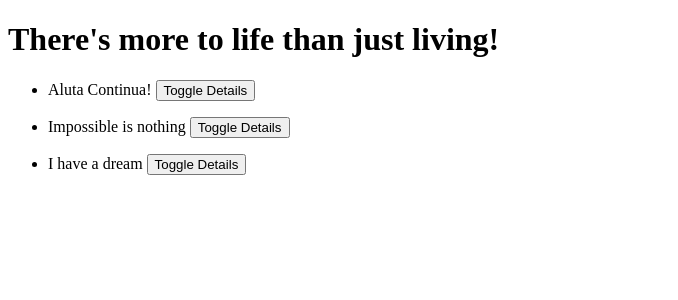
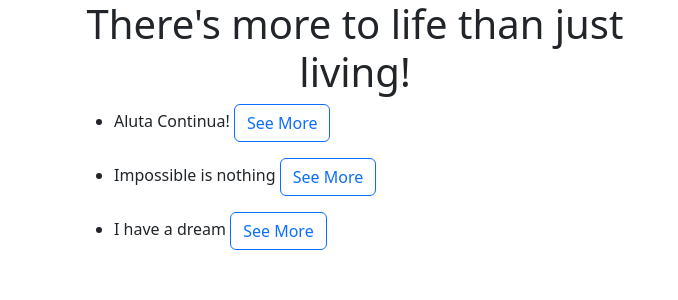
Before and after one commit to NIelsen-Mudaki/Quota, an Angular app: page / in a window 1280 px wide. Shown: the top 300 px of the page, without its empty margins (0-678 px from the left). Built offline with nearby package versions, Linux system fonts and the light colour scheme.

Commit message:
add style to toggle and delete buttons

```diff
--- a/src/app/app.module.ts
+++ b/src/app/app.module.ts
@@ -5,12 +5,14 @@ import { AppRoutingModule } from './app-routing.module';
 import { AppComponent } from './app.component';
 import { QuoteComponent } from './quote/quote.component';
 import { QuoteDetailComponent } from './quote-detail/quote-detail.component';
+import { QuoteFormComponent } from './quote-form/quote-form.component';
 
 @NgModule({
   declarations: [
     AppComponent,
     QuoteComponent,
-    QuoteDetailComponent
+    QuoteDetailComponent,
+    QuoteFormComponent
   ],
   imports: [
     BrowserModule,
--- a/src/app/quote-detail/quote-detail.component.html
+++ b/src/app/quote-detail/quote-detail.component.html
@@ -1,4 +1,4 @@
 <p>
     {{quote.description}}
 </p>
-<button (click) = 'quoteComplete(true)'>Complete</button>
+<button (click) = 'quoteDelete(true)' class="btn btn-outline-danger">I have read this</button>
--- a/src/app/quote-detail/quote-detail.component.ts
+++ b/src/app/quote-detail/quote-detail.component.ts
@@ -11,7 +11,7 @@ export class QuoteDetailComponent implements OnInit {
   quote!: Quote;
   @Output() isComplete = new EventEmitter<boolean>();
 
-  quoteComplete(complete:boolean) {
+  quoteDelete(complete:boolean) {
     this.isComplete.emit(complete)
   }
 
--- /dev/null
+++ b/src/app/quote-form/quote-form.component.html
@@ -0,0 +1 @@
+<p>quote-form works!</p>
--- /dev/null
+++ b/src/app/quote-form/quote-form.component.ts
@@ -0,0 +1,15 @@
+import { Component, OnInit } from '@angular/core';
+
+@Component({
+  selector: 'app-quote-form',
+  templateUrl: './quote-form.component.html',
+  styleUrls: ['./quote-form.component.css']
+})
+export class QuoteFormComponent implements OnInit {
+
+  constructor() { }
+
+  ngOnInit(): void {
+  }
+
+}
--- a/src/app/quote/quote.component.html
+++ b/src/app/quote/quote.component.html
@@ -1,16 +1,21 @@
 <div class="container">
+    <div class="row">
+        <div class="col-md-6">
             <div>
-        <h1>There's more to life than just living!</h1>
+                <h1 class="text-center">There's more to life than just living!</h1>
             </div>
             <div *ngFor = 'let quote of quotes; let i = index'>
                 <ul>
                     <li>
                         {{quote.name}}
-                <button (click)= 'toggleDetails(i)'>Toggle Details</button>
-                <app-quote-detail *ngIf = 'quote.showDescription' [quote]= 'quote' (isComplete) = 'completeQuote($event,i)' ></app-quote-detail>
+                        <button (click)= 'toggleDetails(i)' class="btn btn-outline-primary">See More</button>
+                        <app-quote-detail *ngIf = 'quote.showDescription' [quote]= 'quote' (isComplete) = 'deleteQuote($event,i)' ></app-quote-detail>
                     </li>
                 </ul>
             </div>
+        </div>
+    </div>
+
     <p *ngIf = 'quotes.length > 12'>
         You have very many quotes
     </p>
--- a/src/app/quote/quote.component.ts
+++ b/src/app/quote/quote.component.ts
@@ -18,9 +18,14 @@ export class QuoteComponent implements OnInit {
     this.quotes[index].showDescription = !this.quotes[index].showDescription;
   }
 
-  completeQuote(isComplete: any, index:number){
+  deleteQuote(isComplete: any, index:number){
     if (isComplete) {
-      this.quotes.splice(index,1);
+      let toDelete = confirm('Are you sure you want to delete ${this.quotes[index].name}?');
+
+      if (toDelete) {
+        this.quotes.splice(index,1);
+      }
+
     }
   }
 
--- a/src/styles.css
+++ b/src/styles.css
@@ -1 +1 @@
-/* You can add global styles to this file, and also import other style files */
+@import "~bootstrap/dist/css/bootstrap.css"
```
Also changed, not shown: src/app/quote-form/quote-form.component.css (added), 1 other file (tests, documents, lock files or other folders). Lines whose indentation alone changed are shown as unchanged.
